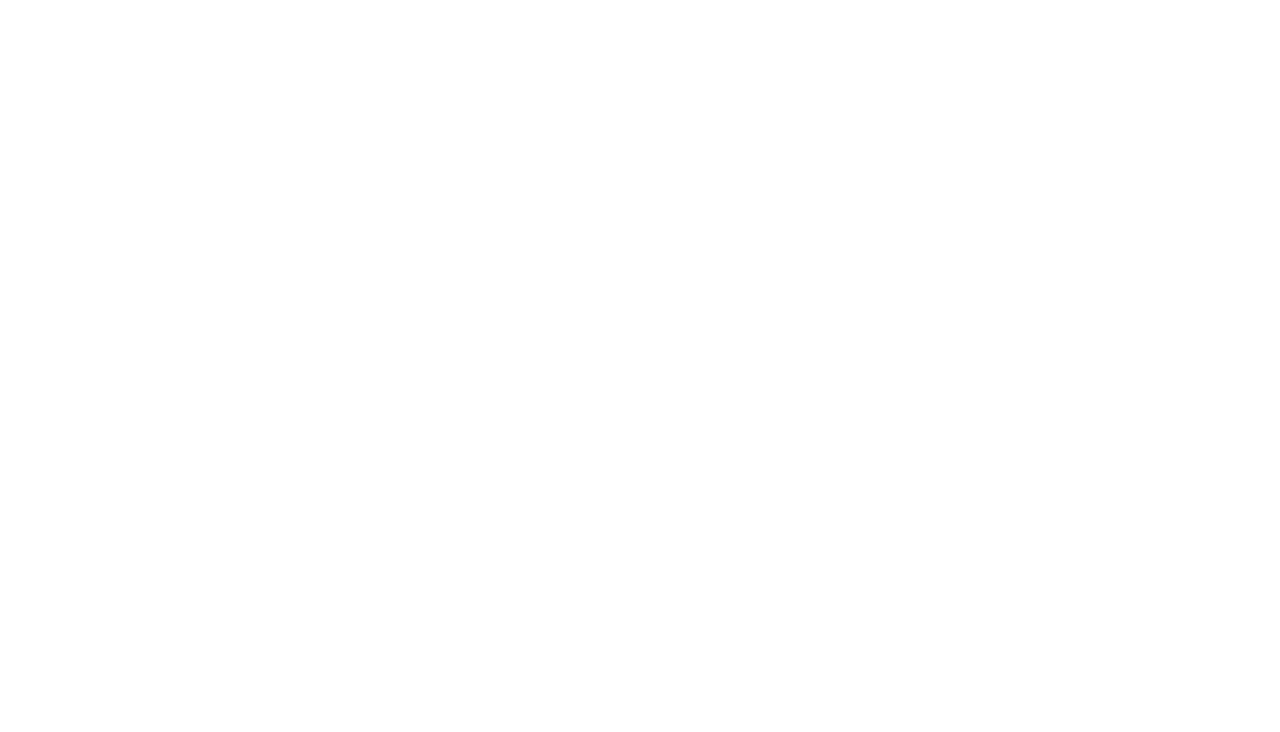
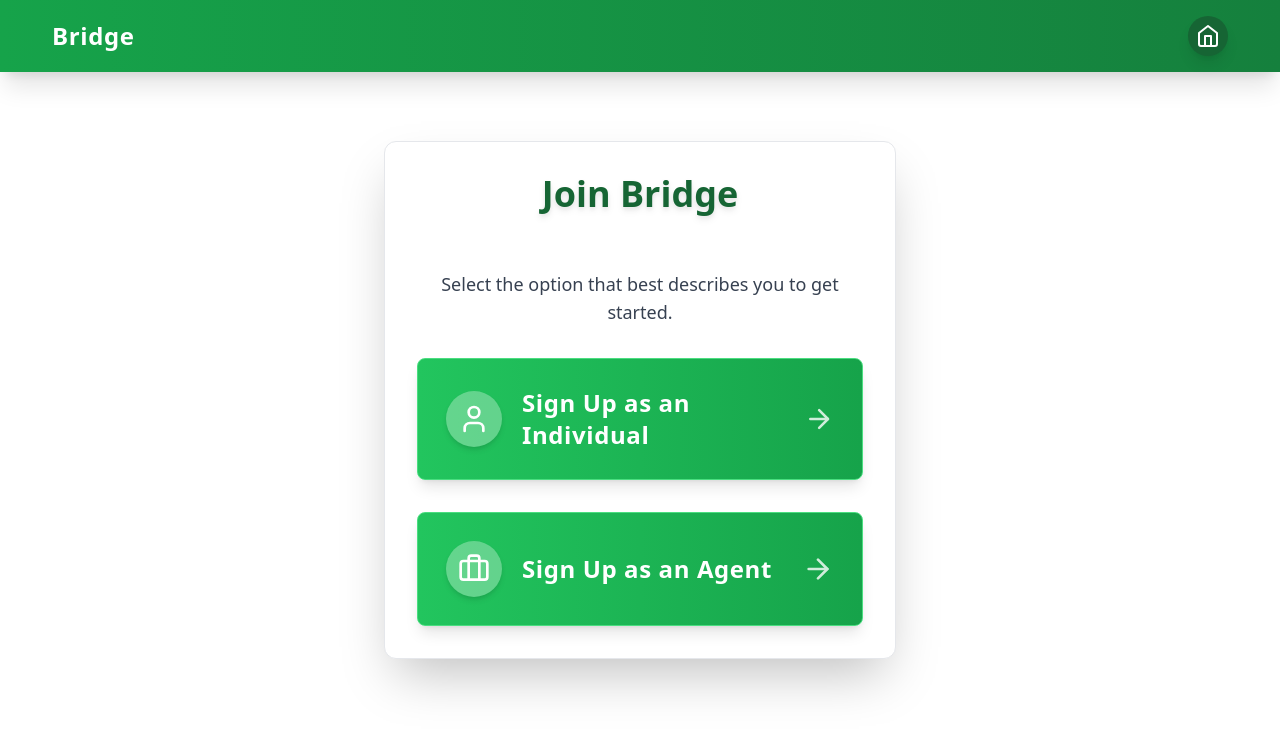
Before and after one commit to thimmie52/AgriCredScore, a React (Vite) app in the folder Frontend/: page /signupselect in a window 1280 px wide. Before the commit this address had no page. Shown: the top 732 px of the page. Built offline with nearby package versions, Linux system fonts and the light colour scheme.

Commit message:
Added Agent Signup and Fixed bugs

```diff
--- a/Frontend/src/App.tsx
+++ b/Frontend/src/App.tsx
@@ -8,6 +8,7 @@ import AIChatPage from './pages/AIChatPage';
 import Profile from './pages/Profile';
 import UserDetailsPage from './pages/UserDetailsPage';
 import LoginPage from './pages/Login';
+import SignUpSelection from './pages/SelectPage';
 
 const App = () => {
     return (
@@ -20,6 +21,7 @@ const App = () => {
                 <Route path="/profile/:username" element={<Profile />} />
                 <Route path="/user/:username" element={<UserDetailsPage />} />
                 <Route path="/login" element={<LoginPage />} />
+                <Route path="signupselect" element={<SignUpSelection />} />
             </Routes>
         </BrowserRouter>
     );
--- a/Frontend/src/pages/Home.tsx
+++ b/Frontend/src/pages/Home.tsx
@@ -28,7 +28,7 @@ const Home = () => {
     <div className="min-h-screen w-full overflow-x-hidden bg-gray-100 flex flex-col">
       {/* Header */}
       <header className="py-6 px-4 sm:px-6 lg:px-8 bg-green-900 w-full">
-        <div className="max-w-7xl mx-auto flex justify-between items-center">
+        <div className="max-w-8xl mx-auto flex justify-between items-center pl-7 pr-7">
           <a href="/" className="text-2xl font-bold text-white">
             <span className="sr-only">Company Logo</span>
             <span className="inline-block">Bridge</span>
@@ -80,7 +80,7 @@ const Home = () => {
           </motion.p>
 
           <div className="w-full flex justify-end mt-6 px-4">
-            <button onClick={() => navigate('/signup')}
+            <button onClick={() => navigate('/signupselect')}
               className="bg-green-600 hover:bg-green-700 text-white font-semibold py-3 px-8 rounded-full text-lg transition-colors flex items-center">
               Open an Account <ArrowRight className="ml-2 w-5 h-5" />
             </button>
--- a/Frontend/src/pages/Recalculate.tsx
+++ b/Frontend/src/pages/Recalculate.tsx
@@ -136,6 +136,21 @@ const Select: React.FC<SelectProps> = (props) => {
     );
 };
 
+const decodeFormData = (formData: { [key: string]: any }) => {
+  const decodedData: { [key: string]: any } = {};
+
+  for (const key in formData) {
+    if (reverseMappings.hasOwnProperty(key)) {
+      const value = formData[key];
+      decodedData[key] = reverseMappings[key as keyof typeof reverseMappings][value] ?? value;
+    } else {
+      decodedData[key] = formData[key];
+    }
+  }
+
+  return decodedData;
+};
+
 const RecalculateScore = () => {
   const { username } = useParams<{ username: string }>(); // Get username from URL params if you use routing
   const [formData, setFormData] = useState<UserData>({
@@ -180,33 +195,34 @@ const RecalculateScore = () => {
       })
       .then((data) => {
         setFormData({
-            Financial_Access: data.data?.Financial_Access || "",
-            Irrigation: data.data?.Irrigation || "",
-            Input_Usage: data.data?.Input_Usage || "",
-            Crop_Type: data.data?.Crop_Type || "",
-            Farm_Size: data.data?.Farm_Size || 0,
-            State: data.data?.State || "",
-            Market_Distance: data.data?.Market_Distance || 0,
-            Labor: data.data?.Labor || "",
-            Repayment_Status: data.data?.Repayment_Status || "",
-            Previous_Loans: data.data?.Previous_Loans || "",
-            Education: data.data?.Education || "",
-            LastName: data.data?.LastName || "",
-            Crop_Cycles: data.data?.Crop_Cycles || 0,
-            Livestock_Number: data.data?.Livestock_Number || 0,
-            Extension_Services: data.data?.Extension_Services || "",
-            Marital_Status: data.data?.Marital_Status || "",
-            Gender: data.data?.Gender || "",
-            Savings_Behavior: data.data?.Savings_Behavior || "",
-            Technology_Use: data.data?.Technology_Use || "",
-            Age: data.data?.Age || 0,
-            Region: data.data?.Region || "",
-            Loan_Amount: data.data?.Loan_Amount || 0,
-            FirstName: data.data?.FirstName || "",
-            Annual_Income: data.data?.Annual_Income || 0,
-            Yield_Per_Season: data.data?.Yield_Per_Season || 0,
-            Livestock_Type: data.data?.Livestock_Type || ""
+            Financial_Access: Number(data.data?.Financial_Access) || 0,
+            Irrigation: Number(data.data?.Irrigation) || 0,
+            Input_Usage: Number(data.data?.Input_Usage) || 0,
+            Crop_Type: Number(data.data?.Crop_Type) || 0,
+            Farm_Size: Number(data.data?.Farm_Size) || 0,
+            State: Number(data.data?.State) || 0,
+            Market_Distance: Number(data.data?.Market_Distance) || 0,
+            Labor: Number(data.data?.Labor) || 0,
+            Repayment_Status: Number(data.data?.Repayment_Status) || 0,
+            Previous_Loans: Number(data.data?.Previous_Loans) || 0,
+            Education: Number(data.data?.Education) || 0,
+            LastName: Number(data.data?.LastName) || 0,
+            Crop_Cycles: Number(data.data?.Crop_Cycles) || 0,
+            Livestock_Number: Number(data.data?.Livestock_Number) || 0,
+            Extension_Services: Number(data.data?.Extension_Services) || 0,
+            Marital_Status: Number(data.data?.Marital_Status) || 0,
+            Gender: Number(data.data?.Gender) || 0,
+            Savings_Behavior: Number(data.data?.Savings_Behavior) || 0,
+            Technology_Use: Number(data.data?.Technology_Use) || 0,
+            Age: Number(data.data?.Age) || 0,
+            Region: Number(data.data?.Region) || 0,
+            Loan_Amount: Number(data.data?.Loan_Amount) || 0,
+            FirstName: Number(data.data?.FirstName) || 0,
+            Annual_Income: Number(data.data?.Annual_Income) || 0,
+            Yield_Per_Season: Number(data.data?.Yield_Per_Season) || 0,
+            Livestock_Type: Number(data.data?.Livestock_Type) || 0,
         });
+
       })
       .catch((err) => setError(err.message));
   }, [username]);
@@ -235,10 +251,13 @@ const RecalculateScore = () => {
     setLoading(true);
     setError(null);
     setResult(null);
+    const decodedData = decodeFormData(formData);
 
     try {
       // Send updated data to backend API
       // Adjust the URL and payload to fit your backend API contract
+      console.log("Submitting formData:", decodedData);
+
       const response = await fetch(
         `https://modelscoringapi.onrender.com/update/${username}`,
         {
@@ -246,7 +265,7 @@ const RecalculateScore = () => {
           headers: {
             "Content-Type": "application/json",
           },
-          body: JSON.stringify(formData),
+          body: JSON.stringify(decodedData),
         }
       );
 
--- /dev/null
+++ b/Frontend/src/pages/SelectPage.tsx
@@ -0,0 +1,76 @@
+import { Link } from 'react-router-dom'; // Removed BrowserRouter import
+import { User, Briefcase, ArrowRight } from 'lucide-react';
+
+const SignUpSelection = () => {
+    return (
+        // Removed BrowserRouter wrapper here
+        <div className="min-h-screen flex flex-col items-center justify-center p-4 bg-white w-full  text-gray-800">
+            {/* Header (Kuda-inspired App Bar - Green) */}
+            <header className="absolute top-0 left-0 right-0 bg-gradient-to-r from-green-600 to-green-700 py-4 px-6 shadow-xl z-10 w-full ">
+                <div className="flex items-center justify-between max-w-8xl mx-auto w-full pl-7 pr-7">
+                    <h4 className="text-white text-2xl font-extrabold tracking-wide text-left">
+                        Bridge
+                    </h4>
+                    {/* Home button/link - Green */}
+                    <Link to="/" className="w-10 h-10 bg-green-800 rounded-full flex items-center justify-center shadow-lg hover:scale-105 transition-transform duration-200">
+                        <svg
+                            xmlns="http://www.w3.org/2000/svg"
+                            viewBox="0 0 24 24"
+                            fill="none"
+                            stroke="currentColor"
+                            strokeWidth="2"
+                            strokeLinecap="round"
+                            strokeLinejoin="round"
+                            className="h-6 w-6 text-white"
+                        >
+                            <path d="M3 9l9-7 9 7v11a2 2 0 0 1-2 2H5a2 2 0 0 1-2-2z"></path>
+                            <polyline points="9 22 9 12 15 12 15 22"></polyline>
+                        </svg>
+                    </Link>
+                </div>
+            </header>
+
+            <main className="flex flex-col items-center justify-center w-full max-w-lg space-y-8 bg-white p-8 rounded-xl shadow-2xl border border-gray-200 relative z-0">
+                <h2 className="text-4xl font-extrabold mb-6 text-center text-green-800 drop-shadow-md">
+                    Join Bridge
+                </h2>
+                <p className="text-lg text-gray-700 text-center mb-8">
+                    Select the option that best describes you to get started.
+                </p>
+
+                {/* Individual Sign-Up Card - Green with White Text */}
+                <Link
+                    to="/signup"
+                    className="w-full flex items-center justify-between p-7 bg-gradient-to-r from-green-500 to-green-600 text-white rounded-lg shadow-lg hover:from-green-600 hover:to-green-700 transition-all duration-300 group cursor-pointer border border-green-400 transform hover:scale-105"
+                    style={{ textDecoration: 'none' }}
+                >
+                    <div className="flex items-center gap-5">
+                        <div className="p-3 bg-white bg-opacity-30 rounded-full shadow-md group-hover:bg-opacity-40 transition-colors duration-200">
+                            <User className="w-8 h-8 text-white" />
+                        </div>
+                        <span className="text-2xl font-bold tracking-wide">Sign Up as an Individual</span>
+                    </div>
+                    <ArrowRight className="w-8 h-8 text-white opacity-80 group-hover:opacity-100 transition-all duration-200 group-hover:translate-x-2" />
+                </Link>
+
+                {/* Agent Sign-Up Card - Green with White Text */}
+                <Link
+                    to="/signup-agent"
+                    className="w-full flex items-center justify-between p-7 bg-gradient-to-r from-green-500 to-green-600 text-white rounded-lg shadow-lg hover:from-green-600 hover:to-green-700 transition-all duration-300 group cursor-pointer border border-green-400 transform hover:scale-105"
+                    style={{ textDecoration: 'none' }}
+                >
+                    <div className="flex items-center gap-5">
+                        <div className="p-3 bg-white bg-opacity-30 rounded-full shadow-md group-hover:bg-opacity-40 transition-colors duration-200">
+                            <Briefcase className="w-8 h-8 text-white" />
+                        </div>
+                        <span className="text-2xl font-bold tracking-wide">Sign Up as an Agent</span>
+                    </div>
+                    <ArrowRight className="w-8 h-8 text-white opacity-80 group-hover:opacity-100 transition-all duration-200 group-hover:translate-x-2" />
+                </Link>
+            </main>
+        </div>
+        // Removed BrowserRouter wrapper here
+    );
+};
+
+export default SignUpSelection;
```
Also changed, not shown: 1 other file (tests, documents, lock files or other folders).
